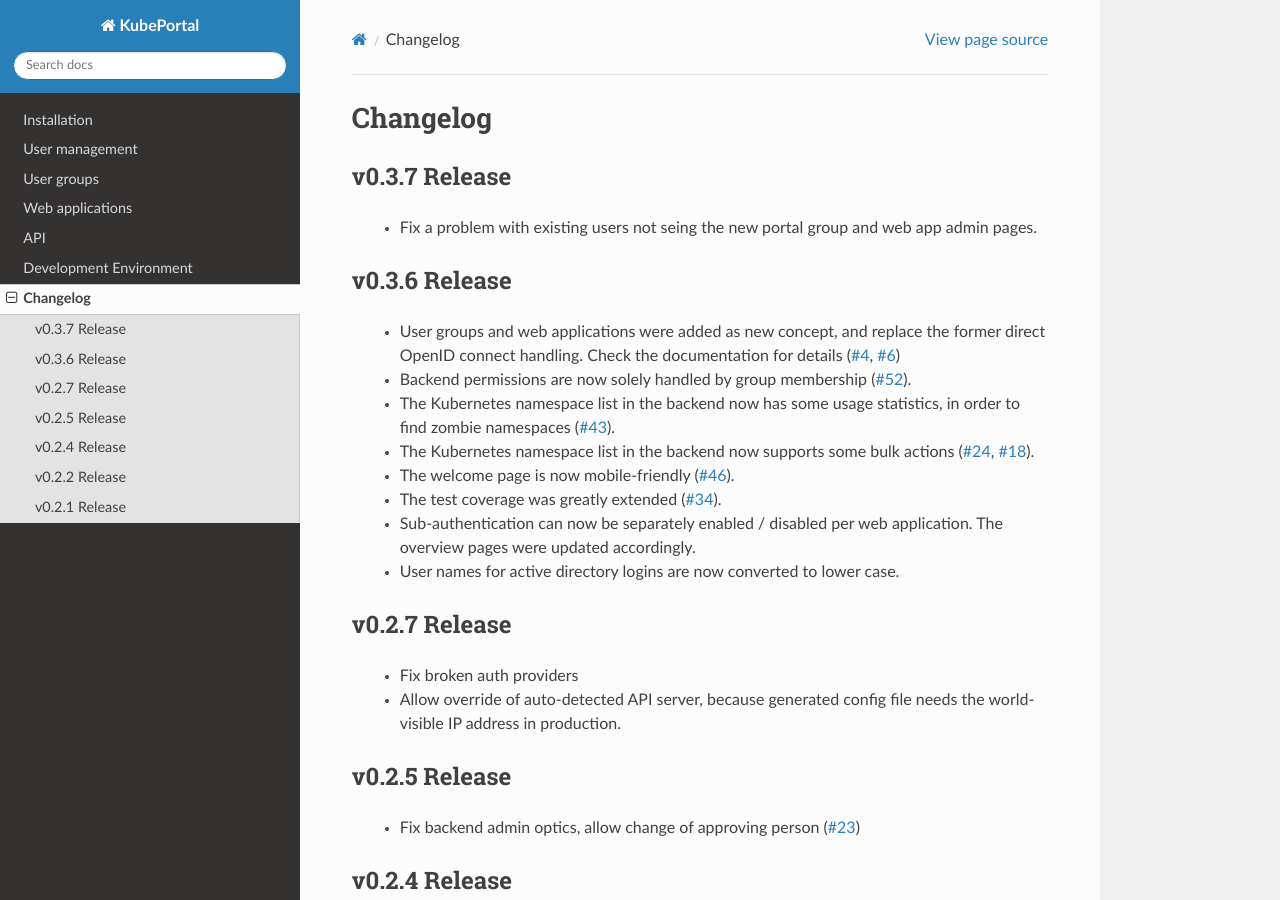
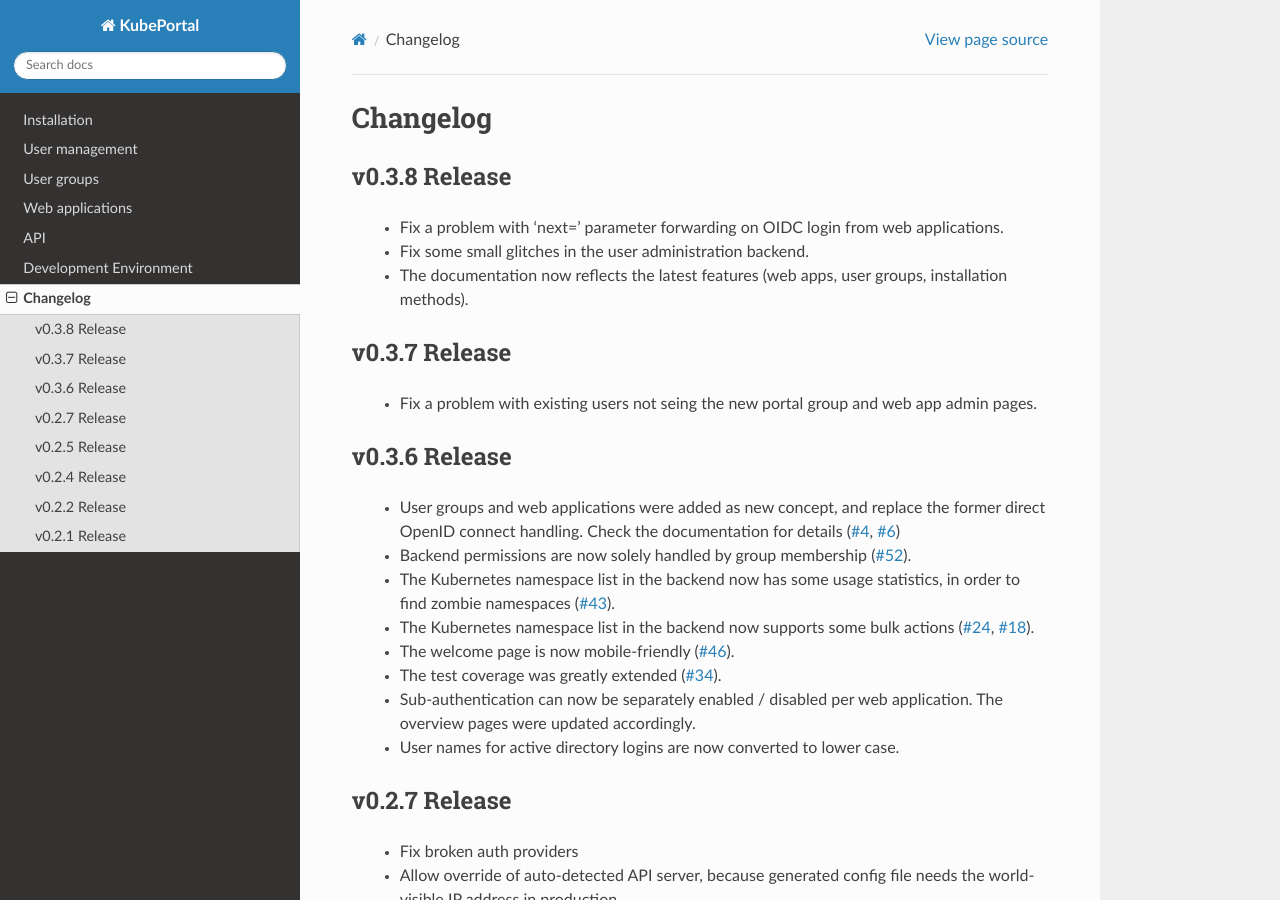
Before and after one commit to kubeportal/kubeportal, a Sphinx documentation site: the page built from docs/changelog.rst, in a window 1280 px wide and 900 px high. Built offline with Sphinx 7.4.7 and the Read the Docs theme 2.0.0, drawn with Linux system fonts in a browser that asks for light colours.

Commit message:
Release changelog

```diff
--- a/docs/changelog.rst
+++ b/docs/changelog.rst
@@ -1,6 +1,15 @@
 Changelog
 #########
 
+
+.. _v0.3.8:
+
+v0.3.8 Release
+===============
+
+  * Fix a problem with 'next=' parameter forwarding on OIDC login from web applications.
+  * Fix some small glitches in the user administration backend.
+  * The documentation now reflects the latest features (web apps, user groups, installation methods).
 
 
 .. _v0.3.7:
```
